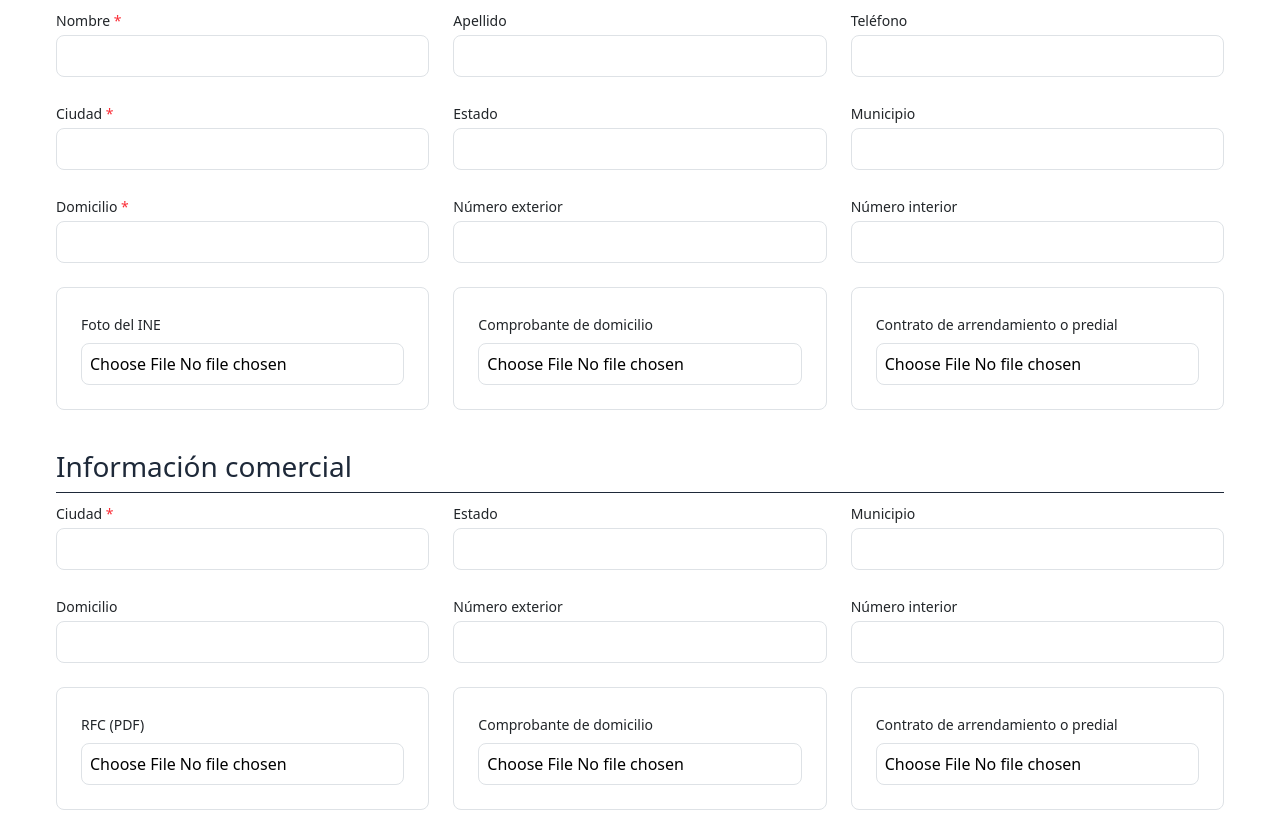
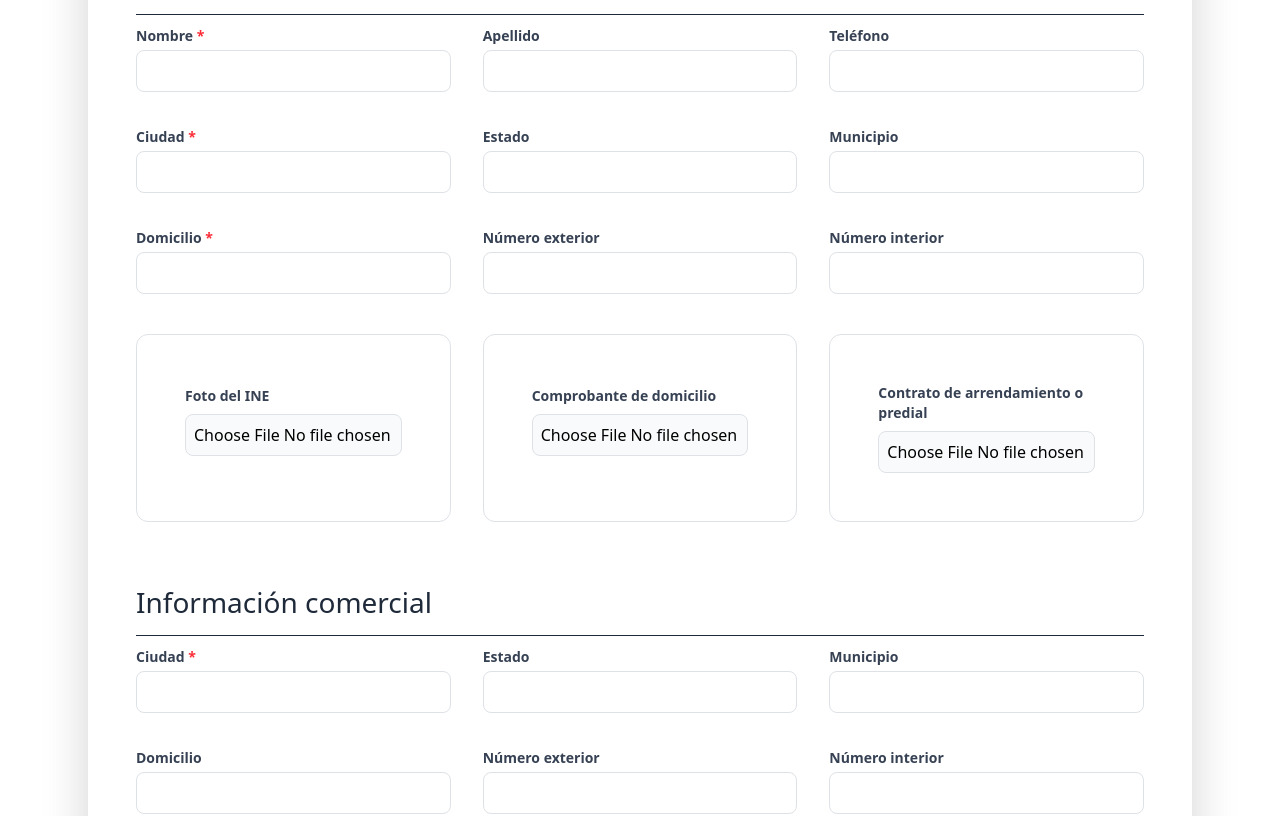
Before and after one commit to Leo1827/Hotel_aurora_front, a React (Vite) app: page /register-colaborator in a window 1280 px wide. Shown: the part 483-1299 px from the top of the page. Built offline with nearby package versions, Linux system fonts and the light colour scheme.

Commit message:
update: space form contact

```diff
--- a/src/pages/RegistCollaborator.jsx
+++ b/src/pages/RegistCollaborator.jsx
@@ -7,25 +7,27 @@ const RegistCollaborator = () => {
   }, [])
 
   return (
-    <div id="registCollaborator" className="max-w-7xl mt-14 mx-auto px-4 py-10">
+    <div id="registCollaborator" className="max-w-6xl mx-auto px-4 py-12 mt-10">
 
-      {/* Titulo */}
-      <h1 className="text-center text-3xl font-bold text-gray-800">
+      {/* Título principal */}
+      <h1 className="text-center text-4xl font-bold text-gray-900 leading-tight">
         CONVIÉRTETE EN COLABORADOR
       </h1>
 
       {/* Descripción */}
-      <p className="text-center text-gray-600 mt-4 max-w-4xl mx-auto leading-relaxed">
+      <p className="text-center text-gray-600 mt-4 max-w-3xl mx-auto text-lg leading-relaxed">
         ¡Conviértete en colaborador de Ximena y comienza a ganar dinero hoy mismo!
         Ofrecemos emocionantes paquetes de viajes y tours que encantarán a tus clientes.
-        Únete a nosotros y comienza a ganar dinero hoy mismo con apoyo y variedad de paquetes turísticos.
+        Únete a nosotros y comienza a ganar dinero con apoyo y variedad de paquetes turísticos.
       </p>
 
-      {/* Card */}
-      <div className="bg-white rounded-xl mt-10 p-8 ">
-        <h3 className="text-xl font-semibold mb-4 p-8 border-b pb-2">
+      {/* CONTENEDOR */}
+      <div className="bg-white rounded-2xl shadow-lg mt-12 p-8 md:p-12">
+
+        {/* Título del formulario */}
+        <h2 className="text-2xl font-semibold pb-4 border-b text-gray-800">
           Regístrate ahora
-        </h3>
+        </h2>
 
         <Formik
           initialValues={{
@@ -34,278 +36,129 @@ const RegistCollaborator = () => {
           }}
         >
           {() => (
-            <Form className="space-y-10">
+            <Form className="space-y-16 mt-10">
 
               {/* DATOS PERSONALES */}
               <section>
-                <h3 className="text-lg font-semibold text-gray-800 border-b pb-2 p-4 mb-6">
+                <h3 className="text-xl font-semibold text-gray-800 mb-8 pb-3 border-b">
                   Datos personales
                 </h3>
 
-                <div className="grid grid-cols-1 md:grid-cols-3 gap-6">
+                <div className="grid grid-cols-1 sm:grid-cols-2 lg:grid-cols-3 gap-8">
 
-                  {/* Nombre */}
-                  <div>
-                    <label className="block text-sm font-medium mb-1">
-                      Nombre <span className="text-red-500">*</span>
+                  {/* Campo reutilizable: etiqueta + field */}
+                  {[
+                    { label: "Nombre", name: "name", required: true },
+                    { label: "Apellido", name: "lastName" },
+                    { label: "Teléfono", name: "phone" },
+                    { label: "Ciudad", name: "city", required: true },
+                    { label: "Estado", name: "state" },
+                    { label: "Municipio", name: "municipality" },
+                    { label: "Domicilio", name: "address", required: true },
+                    { label: "Número exterior", name: "outsideNumber" },
+                    { label: "Número interior", name: "insideNumber" },
+                  ].map((item) => (
+                    <div key={item.name}>
+                      <label className="block text-sm font-semibold text-gray-700 mb-1">
+                        {item.label}
+                        {item.required && <span className="text-red-500"> *</span>}
                       </label>
                       <Field
-                      name="name"
-                      className="w-full border rounded-lg px-3 py-2 focus:outline-none focus:ring focus:ring-blue-300"
+                        name={item.name}
+                        className="w-full border border-gray-300 rounded-lg px-4 py-2.5 focus:outline-none focus:ring-2 focus:ring-blue-400"
                       />
                     </div>
-
-                  {/* Apellido */}
-                  <div>
-                    <label className="block text-sm font-medium mb-1">
-                      Apellido
-                    </label>
-                    <Field
-                      name="lastName"
-                      className="w-full border rounded-lg px-3 py-2 focus:outline-none focus:ring focus:ring-blue-300"
-                    />
+                  ))}
                 </div>
 
-                  {/* Teléfono */}
-                  <div>
-                    <label className="block text-sm font-medium mb-1">
-                      Teléfono
-                    </label>
-                    <Field
-                      name="phone"
-                      className="w-full border rounded-lg px-3 py-2 focus:outline-none focus:ring focus:ring-blue-300"
-                    />
-                  </div>
-
-                  {/* Ciudad */}
-                  <div>
-                    <label className="block text-sm font-medium mb-1">
-                      Ciudad <span className="text-red-500">*</span>
-                    </label>
-                    <Field
-                      name="city"
-                      className="w-full border rounded-lg px-3 py-2 focus:outline-none focus:ring focus:ring-blue-300"
-                    />
-                  </div>
-
-                  {/* Estado */}
-                  <div>
-                    <label className="block text-sm font-medium mb-1">
-                      Estado
-                    </label>
-                    <Field
-                      name="state"
-                      className="w-full border rounded-lg px-3 py-2 focus:outline-none focus:ring focus:ring-blue-300"
-                    />
-                  </div>
-
-                  {/* Municipio */}
-                  <div>
-                    <label className="block text-sm font-medium mb-1">
-                      Municipio
-                    </label>
-                    <Field
-                      name="municipality"
-                      className="w-full border rounded-lg px-3 py-2 focus:outline-none focus:ring focus:ring-blue-300"
-                    />
-                  </div>
-
-                  {/* Domicilio */}
-                  <div>
-                    <label className="block text-sm font-medium mb-1">
-                      Domicilio <span className="text-red-500">*</span>
-                    </label>
-                    <Field
-                      name="address"
-                      className="w-full border rounded-lg px-3 py-2 focus:outline-none focus:ring focus:ring-blue-300"
-                    />
-                  </div>
-
-                  {/* Número exterior */}
-                  <div>
-                    <label className="block text-sm font-medium mb-1">
-                      Número exterior
-                    </label>
-                    <Field
-                      name="outsideNumber"
-                      className="w-full border rounded-lg px-3 py-2 focus:outline-none focus:ring focus:ring-blue-300"
-                    />
-                  </div>
-
-                  {/* Número interior */}
-                  <div>
-                    <label className="block text-sm font-medium mb-1">
-                      Número interior
-                    </label>
-                    <Field
-                      name="insideNumber"
-                      className="w-full border rounded-lg px-3 py-2 focus:outline-none focus:ring focus:ring-blue-300"
-                    />
-                  </div>
-                </div>
-
-                {/* Archivos */}
-                <div className="grid grid-cols-1 md:grid-cols-3 gap-6 mt-6">
-
-                  <div className="border p-4 rounded-lg">
-                    <label className="block text-sm font-medium mb-2">
-                      Foto del INE
+                {/* ARCHIVOS PERSONALES */}
+                <div className="grid grid-cols-1 sm:grid-cols-2 lg:grid-cols-3 gap-8 mt-10">
+                  {[
+                    { label: "Foto del INE", name: "ine" },
+                    { label: "Comprobante de domicilio", name: "proofAddress" },
+                    { label: "Contrato de arrendamiento o predial", name: "contract" },
+                  ].map((item) => (
+                    <div key={item.name} className="border rounded-xl p-5">
+                      <label className="block text-sm font-semibold text-gray-700 mb-2">
+                        {item.label}
                       </label>
                       <Field
                         type="file"
-                      name="ine"
-                      className="w-full border rounded-lg p-2"
+                        name={item.name}
+                        className="w-full border rounded-lg p-2 bg-gray-50"
                       />
                     </div>
-
-                  <div className="border p-4 rounded-lg">
-                    <label className="block text-sm font-medium mb-2">
-                      Comprobante de domicilio
-                    </label>
-                    <Field
-                      type="file"
-                      name="proofAddress"
-                      className="w-full border rounded-lg p-2"
-                    />
-                  </div>
-
-                  <div className="border p-4 rounded-lg">
-                    <label className="block text-sm font-medium mb-2">
-                      Contrato de arrendamiento o predial
-                    </label>
-                    <Field
-                      type="file"
-                      name="contract"
-                      className="w-full border rounded-lg p-2"
-                    />
-                  </div>
+                  ))}
                 </div>
               </section>
 
               {/* INFORMACIÓN COMERCIAL */}
               <section>
-                <h3 className="text-lg font-semibold text-gray-800 border-b pb-2 mb-6">
+                <h3 className="text-xl font-semibold text-gray-800 mb-8 pb-3 border-b">
                   Información comercial
                 </h3>
 
-                <div className="grid grid-cols-1 md:grid-cols-3 gap-6">
+                <div className="grid grid-cols-1 sm:grid-cols-2 lg:grid-cols-3 gap-8">
 
-                  <div>
-                    <label className="block text-sm font-medium mb-1">
-                      Ciudad <span className="text-red-500">*</span>
+                  {[
+                    { label: "Ciudad", name: "cityCommercial", required: true },
+                    { label: "Estado", name: "stateCommercial" },
+                    { label: "Municipio", name: "municipalityCommercial" },
+                    { label: "Domicilio", name: "addressCommercial" },
+                    { label: "Número exterior", name: "outsideNumberCommercial" },
+                    { label: "Número interior", name: "insideNumberCommercial" },
+                  ].map((item) => (
+                    <div key={item.name}>
+                      <label className="block text-sm font-semibold text-gray-700 mb-1">
+                        {item.label}
+                        {item.required && <span className="text-red-500"> *</span>}
                       </label>
                       <Field
-                      name="cityCommercial"
-                      className="w-full border rounded-lg px-3 py-2 focus:outline-none focus:ring focus:ring-blue-300"
+                        name={item.name}
+                        className="w-full border border-gray-300 rounded-lg px-4 py-2.5 focus:outline-none focus:ring-2 focus:ring-blue-400"
                       />
                     </div>
-
-                  <div>
-                    <label className="block text-sm font-medium mb-1">
-                      Estado
-                    </label>
-                    <Field
-                      name="stateCommercial"
-                      className="w-full border rounded-lg px-3 py-2 focus:outline-none focus:ring focus:ring-blue-300"
-                    />
+                  ))}
                 </div>
 
-                  <div>
-                    <label className="block text-sm font-medium mb-1">
-                      Municipio
-                    </label>
-                    <Field
-                      name="municipalityCommercial"
-                      className="w-full border rounded-lg px-3 py-2 focus:outline-none focus:ring focus:ring-blue-300"
-                    />
-                  </div>
-
-                  <div>
-                    <label className="block text-sm font-medium mb-1">
-                      Domicilio
-                    </label>
-                    <Field
-                      name="addressCommercial"
-                      className="w-full border rounded-lg px-3 py-2 focus:outline-none focus:ring focus:ring-blue-300"
-                    />
-                  </div>
-
-                  <div>
-                    <label className="block text-sm font-medium mb-1">
-                      Número exterior
-                    </label>
-                    <Field
-                      name="outsideNumberCommercial"
-                      className="w-full border rounded-lg px-3 py-2 focus:outline-none focus:ring focus:ring-blue-300"
-                    />
-                  </div>
-
-                  <div>
-                    <label className="block text-sm font-medium mb-1">
-                      Número interior
-                    </label>
-                    <Field
-                      name="insideNumberCommercial"
-                      className="w-full border rounded-lg px-3 py-2 focus:outline-none focus:ring focus:ring-blue-300"
-                    />
-                  </div>
-                </div>
-
-                {/* Archivos comerciales */}
-                <div className="grid grid-cols-1 md:grid-cols-3 gap-6 mt-6">
-
-                  <div className="border p-4 rounded-lg">
-                    <label className="block text-sm font-medium mb-2">
-                      RFC (PDF)
+                {/* ARCHIVOS COMERCIALES */}
+                <div className="grid grid-cols-1 sm:grid-cols-2 lg:grid-cols-3 gap-8 mt-10">
+                  {[
+                    { label: "RFC (PDF)", name: "rfc" },
+                    { label: "Comprobante de domicilio", name: "proofAddressCommercial" },
+                    { label: "Contrato de arrendamiento o predial", name: "contractCommercial" },
+                  ].map((item) => (
+                    <div key={item.name} className="border rounded-xl p-5">
+                      <label className="block text-sm font-semibold text-gray-700 mb-2">
+                        {item.label}
                       </label>
                       <Field
                         type="file"
-                      name="rfc"
-                      className="w-full border rounded-lg p-2"
+                        name={item.name}
+                        className="w-full border rounded-lg p-2 bg-gray-50"
                       />
                     </div>
-
-                  <div className="border p-4 rounded-lg">
-                    <label className="block text-sm font-medium mb-2">
-                      Comprobante de domicilio
-                    </label>
-                    <Field
-                      type="file"
-                      name="proofAddressCommercial"
-                      className="w-full border rounded-lg p-2"
-                    />
-                  </div>
-
-                  <div className="border p-4 rounded-lg">
-                    <label className="block text-sm font-medium mb-2">
-                      Contrato de arrendamiento o predial
-                    </label>
-                    <Field
-                      type="file"
-                      name="contractCommercial"
-                      className="w-full border rounded-lg p-2"
-                    />
-                  </div>
+                  ))}
                 </div>
               </section>
 
               {/* Comentarios */}
               <div>
-                <label className="block text-sm font-medium mb-1">
-                  Comentario
+                <label className="block text-sm font-semibold text-gray-700 mb-2">
+                  Comentarios
                 </label>
                 <Field
                   as="textarea"
                   name="comment"
-                  className="w-full h-28 border rounded-lg px-3 py-2 focus:outline-none focus:ring focus:ring-blue-300"
+                  className="w-full h-32 border border-gray-300 rounded-lg px-4 py-3 focus:outline-none focus:ring-2 focus:ring-blue-400"
                 />
               </div>
 
-              {/* Botón */}
+              {/* Botón final */}
               <div className="flex justify-center">
                 <button
                   type="submit"
-                  className="bg-blue-600 text-white px-8 py-3 rounded-lg font-semibold hover:bg-blue-700 transition shadow-md"
+                  className="bg-blue-600 text-white px-10 py-3 rounded-lg font-semibold hover:bg-blue-700 transition shadow-md"
                 >
                   Enviar mi solicitud
                 </button>
```
Lines whose indentation alone changed are shown as unchanged.
